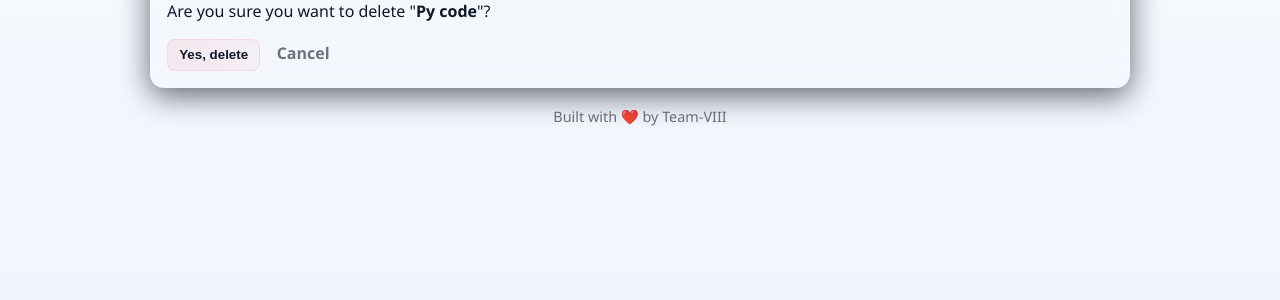
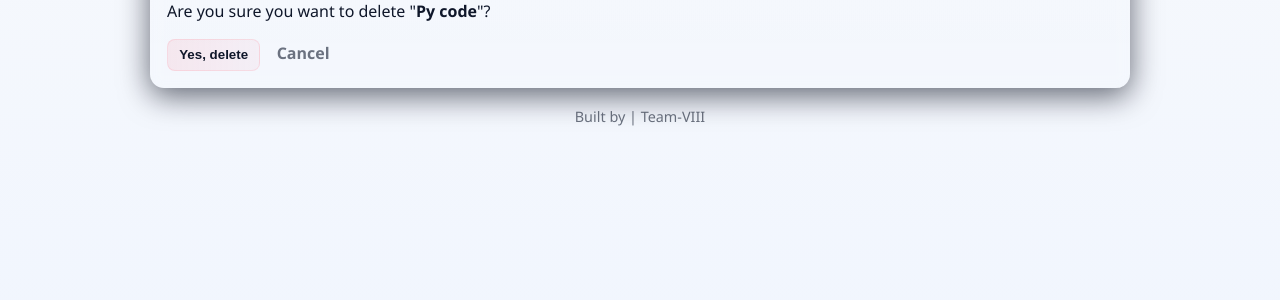
Before and after one commit to Sultan-08/TO-DO-App, a Django app: page /task/15/delete/ in a window 1280 px wide. Shown: the part 211-511 px from the top of the page. Run offline with Django 4.2, Linux system fonts and the light colour scheme; data comes from the database, SQL or seed files in the repository.

Commit message:
Add files via upload

```diff
--- a/templates/base.html
+++ b/templates/base.html
@@ -19,7 +19,7 @@
     {% block content %}{% endblock %}
   </main>
   <footer class="site-footer">
-    <p>Built with ❤️ by Team-VIII</p>
+    <p>Built by | Team-VIII</p>
   </footer>
 </body>
 </html>
```
